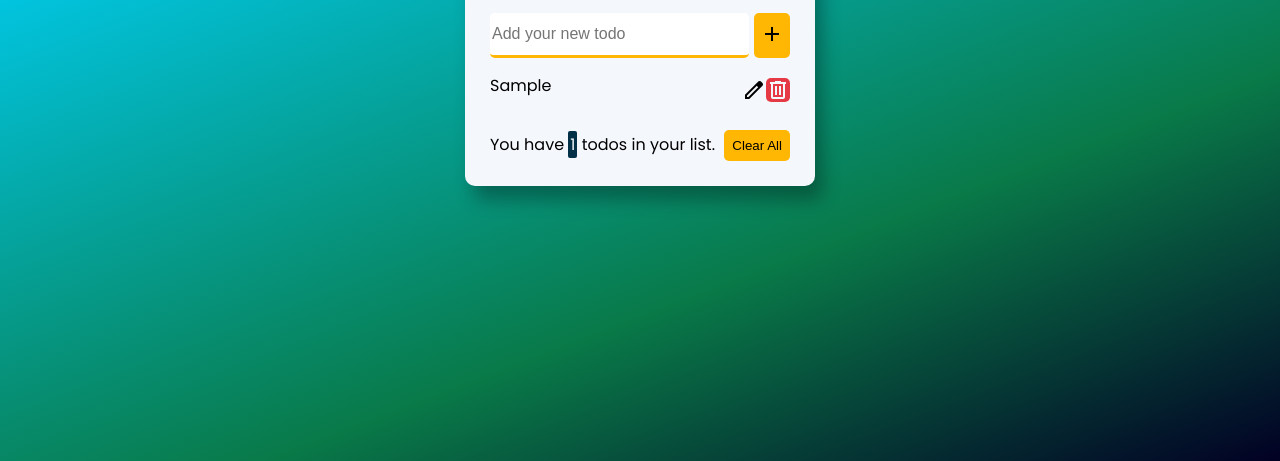
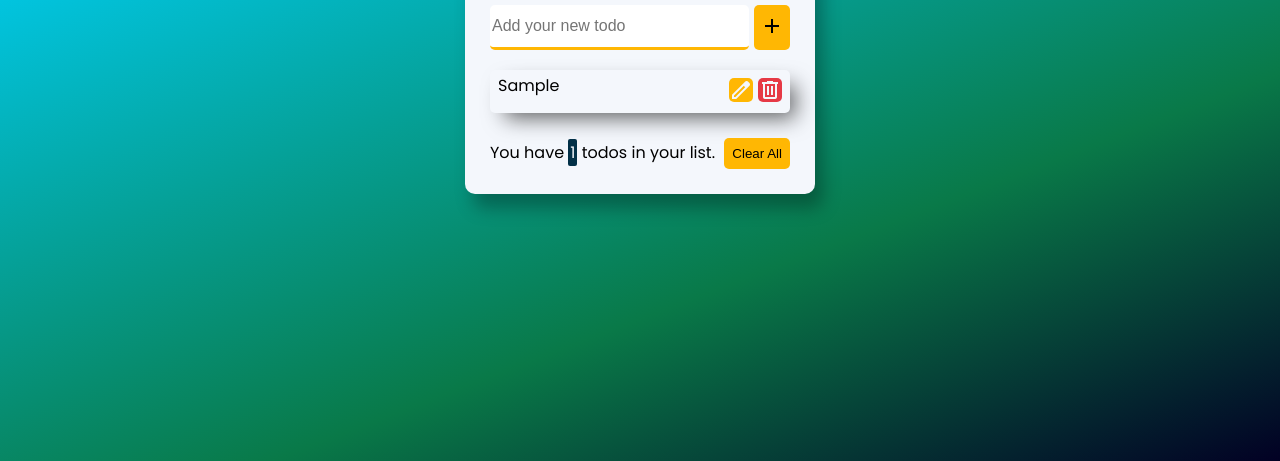
Before and after one commit to yishairose/todo, a plain HTML site: page index.html in a window 1280 px wide. Both pictures are taken after typing "Sample" into the empty fields and a click on the button "add". Shown: the part 339-800 px from the top of the page. Drawn offline with nearby package versions, Linux system fonts and the light colour scheme.

Commit message:
add style to eddit btn

```diff
--- a/styles.css
+++ b/styles.css
@@ -243,8 +243,17 @@ button:hover {
     display: flex;
     justify-content: space-between;
     margin-bottom: 5px;
+    padding: 8px;
+    border-radius: 5px;
+    box-shadow: 10px 10px 21px -5px rgba(0, 0, 0, 0.61);
+    -webkit-box-shadow: 10px 10px 21px -5px rgba(0, 0, 0, 0.61);
+    -moz-box-shadow: 10px 10px 21px -5px rgba(0, 0, 0, 0.61);
 
+}
 
+.item:hover {
+    box-shadow: none;
+    transform: translateY(-6px);
 }
 
 @keyframes append-animate {
@@ -272,7 +281,20 @@ button:hover {
 
 }
 
+.edit-btn {
+    background-color: #ffb703;
+    color: #f4f7fc;
+    border-radius: 5px;
+    margin-right: 5px;
+
+}
+
 .delete-btn:hover {
     cursor: pointer;
     background-color: #023047;
 }
+
+.edit-btn:hover {
+    cursor: pointer;
+    background-color: #023047;
+}
```
